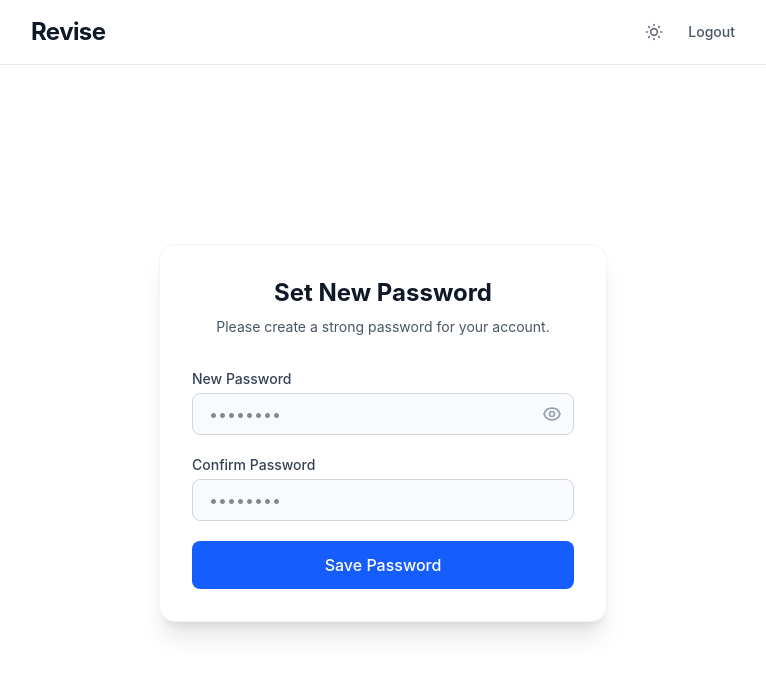
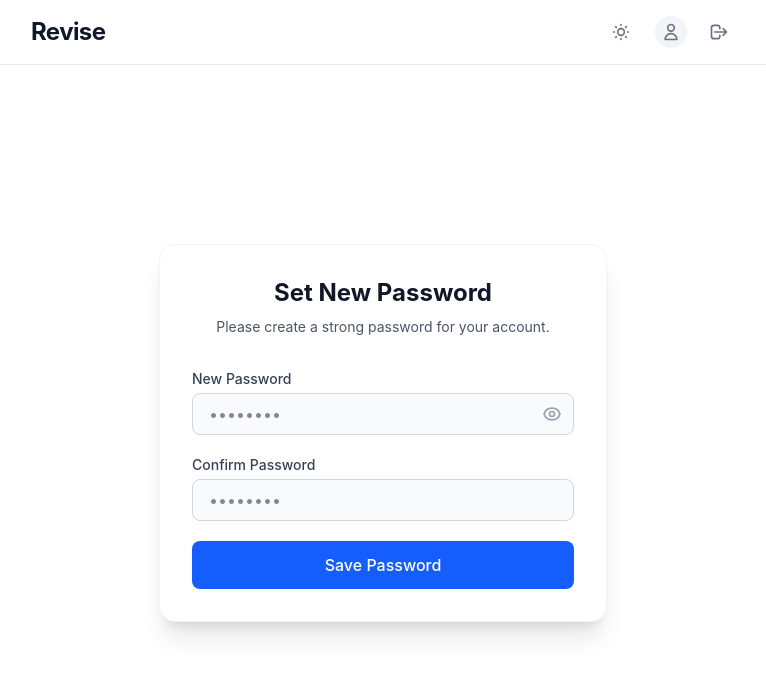
Before and after one commit to TagCoding223/revise, a React (Vite) app in the folder frontend/: page /set-password in a window 1280 px wide. Shown: the top 676 px of the page, without its empty margins (257-1023 px from the left). Built offline with nearby package versions, Linux system fonts and the light colour scheme; no server answers; sample sign-in values are in the browser's storage.

Commit message:
(frontend) Add User Profile and Logout button in Navbar

```diff
--- a/frontend/src/components/Navbar.jsx
+++ b/frontend/src/components/Navbar.jsx
@@ -52,12 +52,28 @@ export default function Navbar() {
 
             {/* Authentication Action Button */}
             {user ? (
-              <button
-                onClick={handleLogout}
-                className="text-sm font-medium text-gray-600 hover:text-gray-900 dark:text-gray-300 dark:hover:text-white transition-colors cursor-pointer"
-              >
-                Logout
-              </button>
+              <div className="flex items-center space-x-4">
+                {/* User Profile Icon */}
+                <div
+                  className="flex items-center justify-center p-1.5 rounded-full bg-gray-100 dark:bg-gray-800 text-gray-500 dark:text-gray-400 hover:text-gray-900 dark:hover:text-white hover:bg-gray-200 dark:hover:bg-gray-700 transition-colors cursor-pointer"
+                  title="Profile"
+                >
+                  <svg className="w-5 h-5" fill="none" stroke="currentColor" viewBox="0 0 24 24">
+                    <path strokeLinecap="round" strokeLinejoin="round" strokeWidth={2} d="M16 7a4 4 0 11-8 0 4 4 0 018 0zM12 14a7 7 0 00-7 7h14a7 7 0 00-7-7z" />
+                  </svg>
+                </div>
+
+                <button
+                  onClick={handleLogout}
+                  className="p-1.5 rounded-md text-gray-500 hover:text-red-600 dark:text-gray-400 dark:hover:text-red-400 hover:bg-red-50 dark:hover:bg-red-900/20 transition-colors cursor-pointer"
+                  title="Logout"
+                  aria-label="Logout"
+                >
+                  <svg className="w-5 h-5" fill="none" stroke="currentColor" viewBox="0 0 24 24">
+                    <path strokeLinecap="round" strokeLinejoin="round" strokeWidth={2} d="M17 16l4-4m0 0l-4-4m4 4H7m6 4v1a3 3 0 01-3 3H6a3 3 0 01-3-3V7a3 3 0 013-3h4a3 3 0 013 3v1" />
+                  </svg>
+                </button>
+              </div>
             ) : (
               <Link
                 to="/signup"
```
